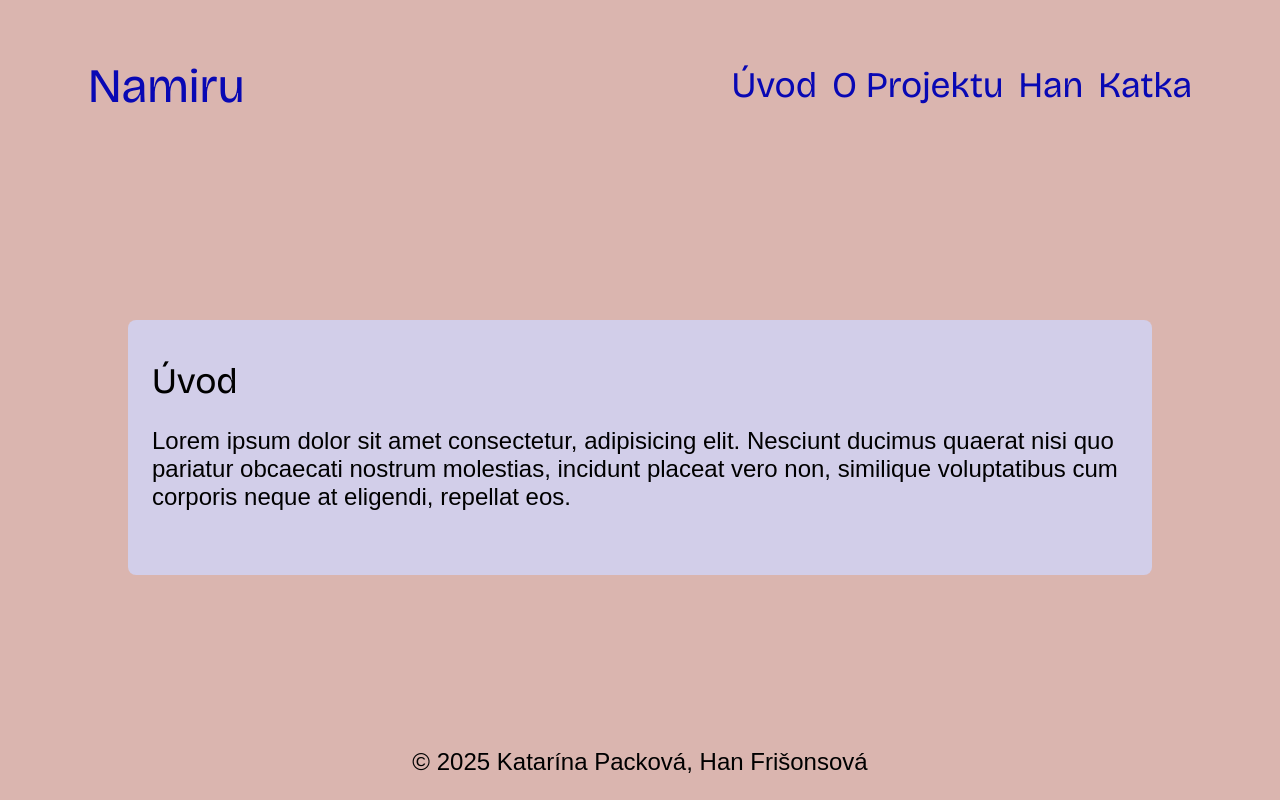
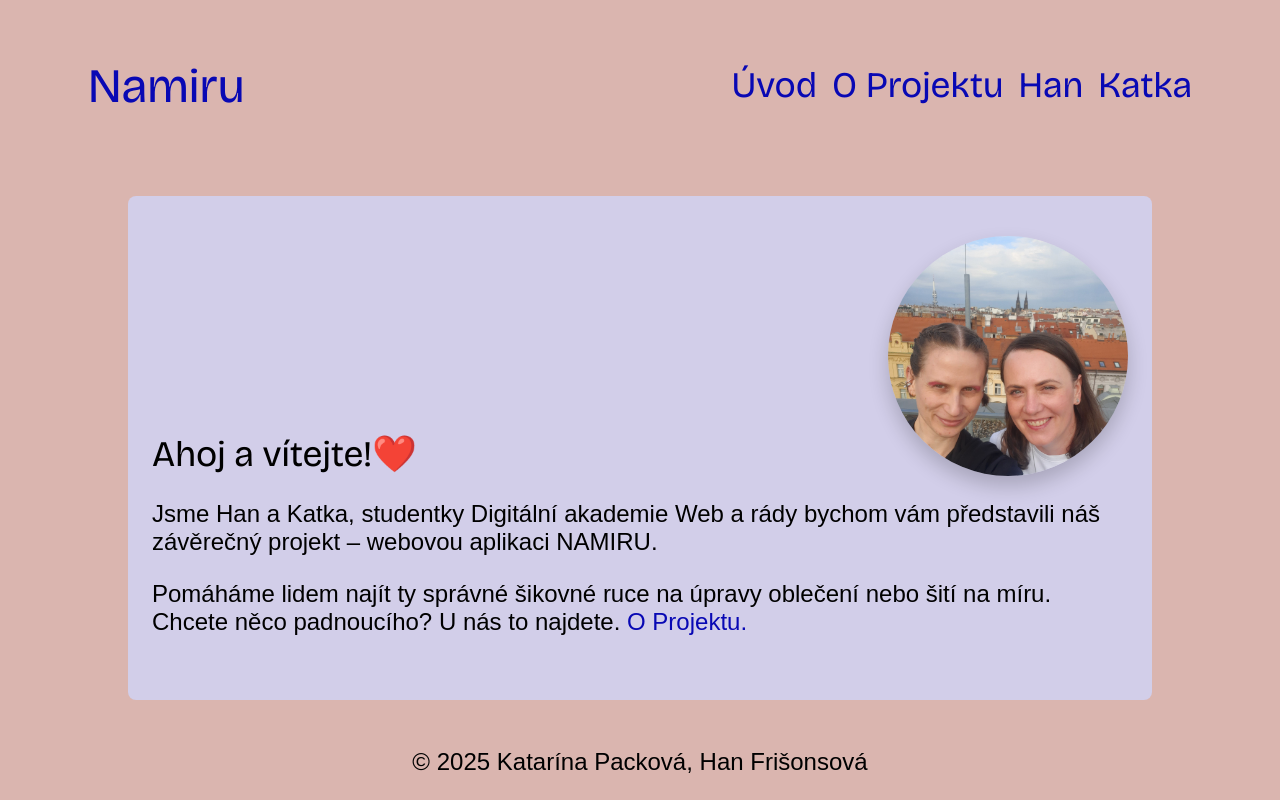
Before and after one commit to KatarinaPackova/o-projektu, a plain HTML site: page o-aplikaci/index.html in a window 1280 px wide. Drawn offline with nearby package versions, Linux system fonts and the light colour scheme.

Commit message:
Uprava katka html a uvod html

```diff
--- a/o-aplikaci/index.html
+++ b/o-aplikaci/index.html
@@ -30,12 +30,18 @@
       </header>
       <main>
         <div class="article">
-          <h2>Úvod</h2>
+          <div class="profile">
+            <h2>Ahoj a vítejte!❤️</h2>
+            <div class="spolu--foto"></div>
+          </div>
           <p>
-            Lorem ipsum dolor sit amet consectetur, adipisicing elit. Nesciunt
-            ducimus quaerat nisi quo pariatur obcaecati nostrum molestias,
-            incidunt placeat vero non, similique voluptatibus cum corporis neque
-            at eligendi, repellat eos.
+            Jsme Han a Katka, studentky Digitální akademie Web a rády bychom vám
+            představili náš závěrečný projekt – webovou aplikaci NAMIRU.
+          </p>
+          <p>
+            Pomáháme lidem najít ty správné šikovné ruce na úpravy oblečení nebo
+            šití na míru. Chcete něco padnoucího? U nás to najdete.
+            <a href="projekt.html">O Projektu.</a>
           </p>
         </div>
       </main>
--- a/o-aplikaci/style.css
+++ b/o-aplikaci/style.css
@@ -167,3 +167,39 @@ a:active {
     width: 80vw;
   }
 }
+
+/* katka.html stylovani */
+.katka--foto {
+  width: 15rem;
+  height: 15rem;
+  background-image: url(./katka.jpg);
+  background-repeat: no-repeat;
+  background-size: cover;
+  border-radius: 50%;
+  box-shadow: 0 10px 20px rgba(0, 0, 0, 0.2);
+
+}
+
+.profile--katka {
+  display: flex;
+  justify-content: space-between;
+  align-items: end;
+}
+
+/* stylovani uvod */
+.spolu--foto {
+  width: 15rem;
+  height: 15rem;
+  background-image: url(./foto1.jpg);
+  background-repeat: no-repeat;
+  background-size: cover;
+  border-radius: 50%;
+  box-shadow: 0 10px 20px rgba(0, 0, 0, 0.2);
+
+}
+
+.profile {
+  display: flex;
+  justify-content: space-between;
+  align-items: end;
+}
```
Also changed, not shown: o-aplikaci/katka.html (+8 -5 lines), o-aplikaci/foto1.jpg (added).
